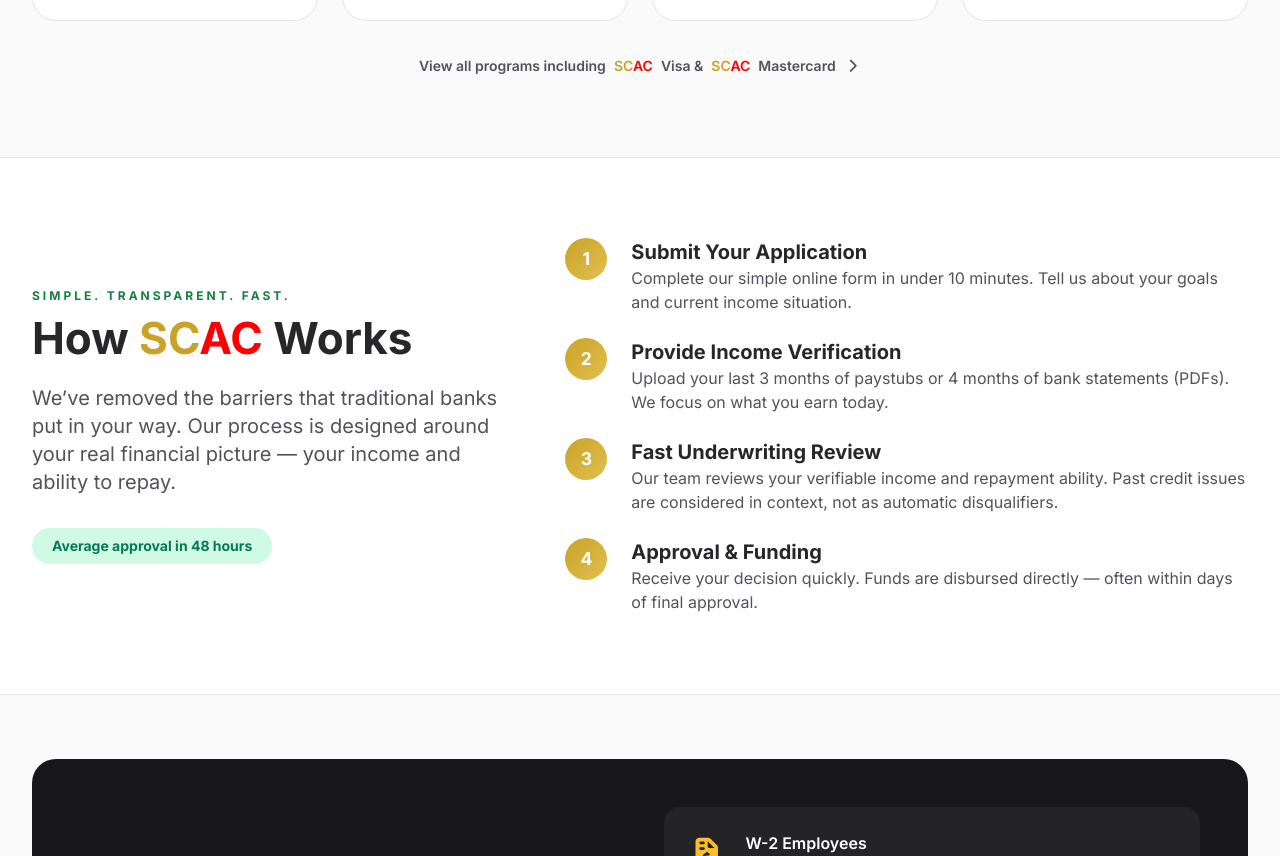
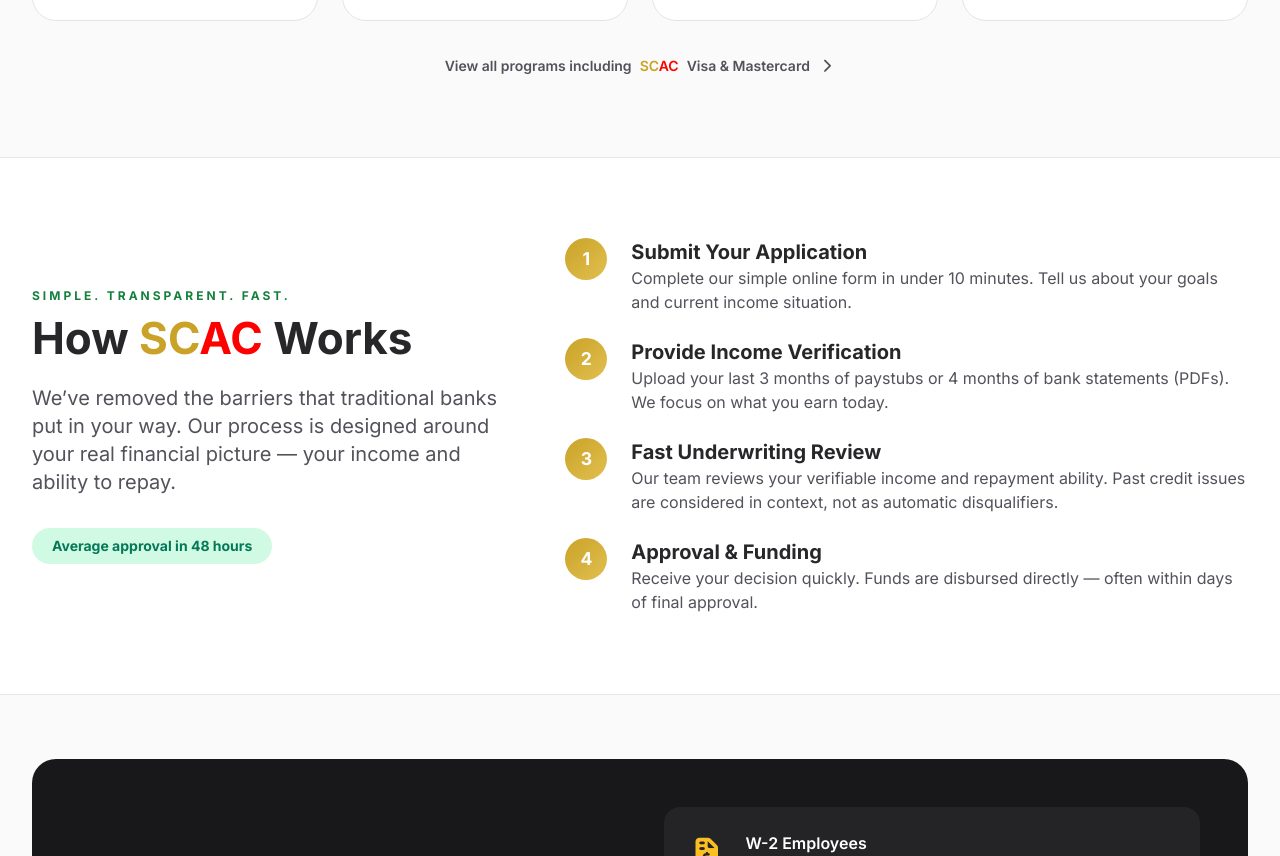
Before and after one commit to Shabuabbasi/sac-frans, a website: page index.html in a window 1280 px wide. Shown: the part 1627-2483 px from the top of the page. Drawn offline with nearby package versions, Linux system fonts and the light colour scheme.

Commit message:
SCAC remove

```diff
--- a/index.html
+++ b/index.html
@@ -231,7 +231,7 @@
         <div class="mt-8 text-center">
             <a href="#apply"
                 class="inline-flex items-center gap-2 text-sm font-semibold text-zinc-600 hover:text-amber-700">
-                View all programs including <span class="brand-name font-semibold"><span class="brand-sc">SC</span><span class="brand-ac">AC</span></span> Visa &amp; <span class="brand-name font-semibold"><span class="brand-sc">SC</span><span class="brand-ac">AC</span></span> Mastercard <i class="fas fa-chevron-right"></i>
+                View all programs including <span class="brand-name font-semibold"><span class="brand-sc">SC</span><span class="brand-ac">AC</span></span> Visa &amp; Mastercard <i class="fas fa-chevron-right"></i>
             </a>
         </div>
     </section>
```
